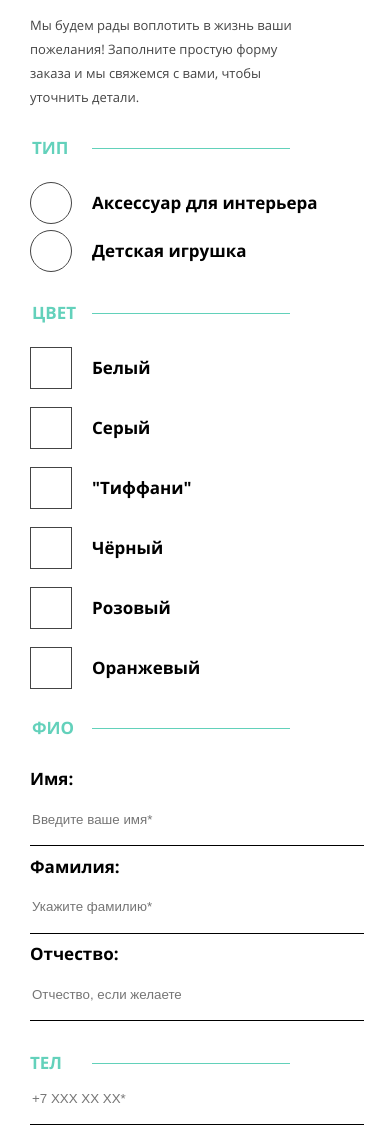
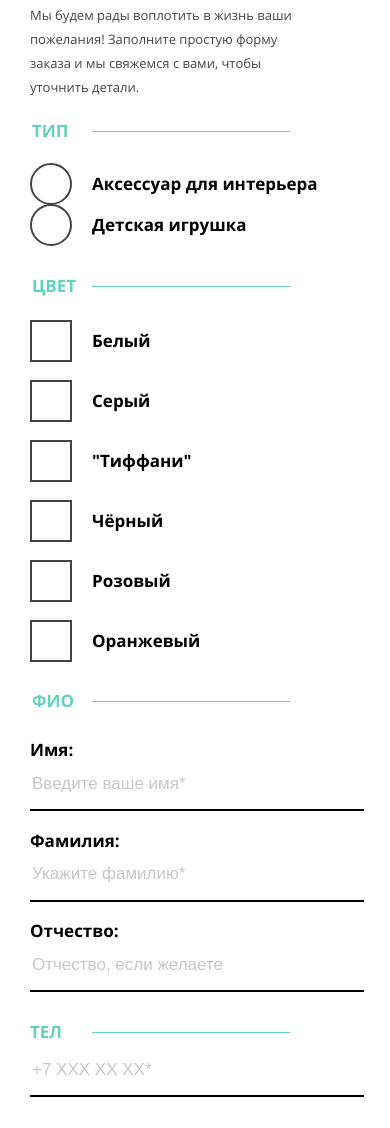
Before and after one commit to Oxy-Foxy/122666-mishka, a website: page source/form.html in a window 390 px wide. Shown: the part 624-1752 px from the top of the page. Drawn offline with nearby package versions, Linux system fonts and the light colour scheme; files that its build step writes are made by us from their sources.

Commit message:
pixel perfect form mobile

```diff
--- a/source/sass/blocks/contact-data-fieldset.scss
+++ b/source/sass/blocks/contact-data-fieldset.scss
@@ -5,7 +5,7 @@
   position: relative;
   overflow: hidden;
   height: 74px;
-  margin-bottom: 32px;
+  margin-bottom: 34px;
 }
 
 .contact-data-fieldset__input,
@@ -27,13 +27,15 @@
 
 .contact-data-fieldset__label--email::after {
   @include fieldset-type-line;
-  left: 81px;
+  width: 180px;
+  left: 112px;
 }
 
 .contact-data-fieldset__input {
-  height: 50px;
+  margin-top: 5px;
+  height: 47px;
   border: none;
-  border-bottom: 1px solid $black;
+  border-bottom: 2px solid $black;
   width: 100%;
 }
 
--- a/source/sass/blocks/order-form.scss
+++ b/source/sass/blocks/order-form.scss
@@ -1,4 +1,5 @@
 .order-form {
+  padding-top: 12px;
   font-size: $main-fontsize + 2;
   line-height: $main-lineheight - 6;
   font-weight: bold;
@@ -33,11 +34,14 @@
 
 .order-form__textarea {
   width: 241px;
+  height: 122px;
   padding: 0;
   padding-left: 15px;
   padding-top: 17px;
   margin: 0 auto;
   margin-bottom: 20px;
+  border: 2px solid $black;
+  resize: none;
 }
 
 .order-form__footnote {
--- a/source/sass/blocks/page-main.scss
+++ b/source/sass/blocks/page-main.scss
@@ -17,7 +17,10 @@
 }
 
 .page-main__form-pretext {
-  margin: 30px 0;
+  margin-top: 20px;
+  margin-bottom: 11px;
+  margin-left: 0;
+  margin-right: 0;
   padding-right: 0;
   width: 262px;
   font-size: $main-fontsize - 2;
--- a/source/sass/blocks/personal-data-fieldset.scss
+++ b/source/sass/blocks/personal-data-fieldset.scss
@@ -22,7 +22,7 @@
 }
 
 .personal-data-fieldset__form {
-  padding: 33px 0;
+  padding: 31px 0;
   display: flex;
   flex-direction: column;
   justify-content: space-between;
@@ -30,14 +30,35 @@
 }
 
 .personal-data-fieldset__input {
-  height: 50px;
+  height: 48px;
   border: none;
-  border-bottom: 1px solid $black;
+  border-bottom: 2px solid $black;
   width: 100%;
 }
 
+::-webkit-input-placeholder {
+  color: $placeholder-color;
+  font-size: $main-fontsize + 2;
+  line-height: $main-lineheight - 6;
+}
+::-moz-placeholder {
+  color: $placeholder-color;
+  font-size: $main-fontsize + 2;
+  line-height: $main-lineheight - 6;
+}
+:-moz-placeholder {
+  color: $placeholder-color;
+  font-size: $main-fontsize + 2;
+  line-height: $main-lineheight - 6;
+}
+:-ms-input-placeholder {
+  color: $placeholder-color;
+  font-size: $main-fontsize + 2;
+  line-height: $main-lineheight - 6;
+}
+
 .personal-data-fieldset__label {
-  padding-bottom: 5px;
+  padding-bottom: 0;
 }
 
 @media (min-width: $tablet) {
--- a/source/sass/blocks/type-fieldset.scss
+++ b/source/sass/blocks/type-fieldset.scss
@@ -18,15 +18,15 @@
 }
 
 .type-fieldset__form {
-  padding-top: 37px;
-  padding-bottom: 14px;
+  padding-top: 35px;
+  padding-bottom: 20px;
   padding-left: 62px;
   position: relative;
 }
 
 .type-fieldset__form-element {
   position: relative;
-  margin-bottom: 30px;
+  margin-bottom: 23px;
 }
 
 .type-fieldset__label {
--- a/source/sass/mixins.scss
+++ b/source/sass/mixins.scss
@@ -58,7 +58,7 @@
   position: absolute;
   left: -62px;
   top: -12px;
-  width: 40px;
-  height: 40px;
-  border: 1px solid $main-text-color;
+  width: 38px;
+  height: 38px;
+  border: 2px solid $main-text-color;
 }
```
